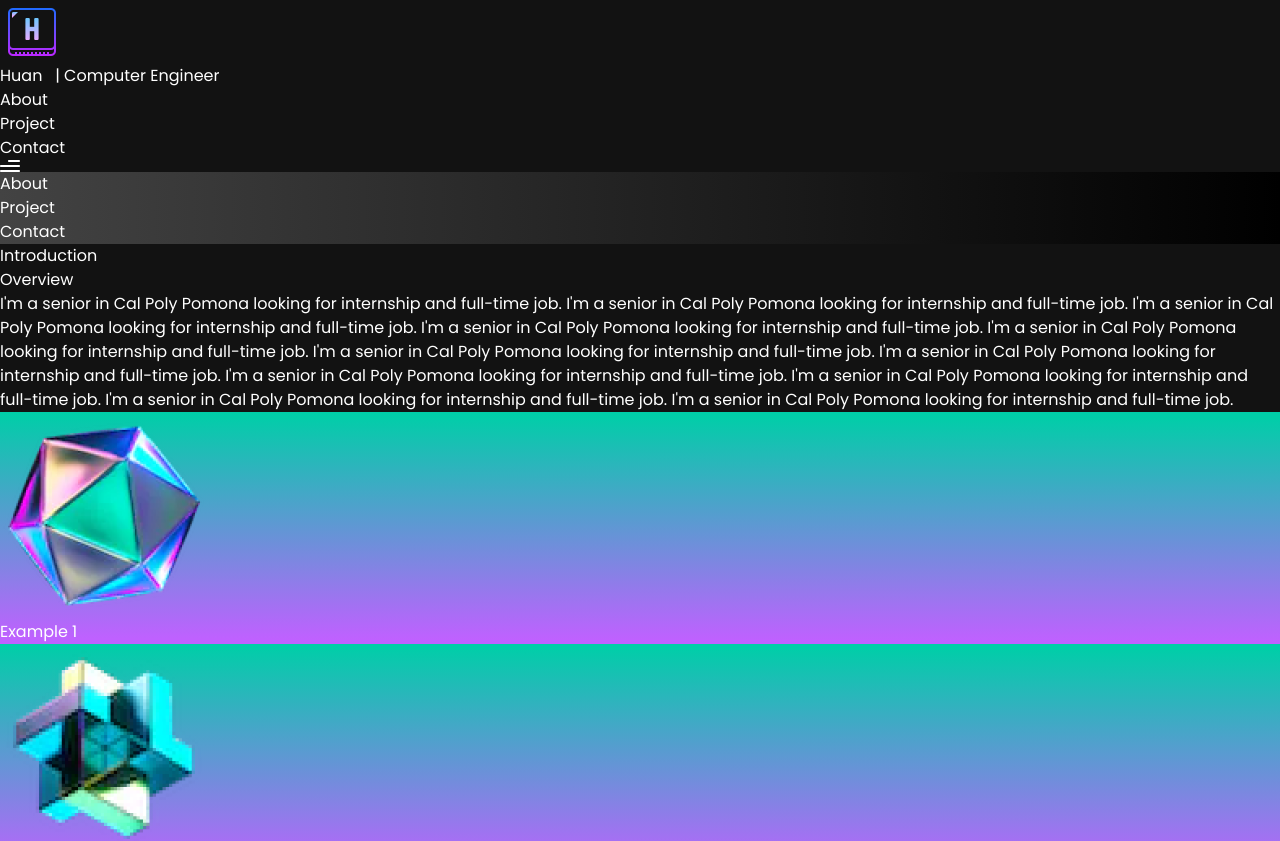
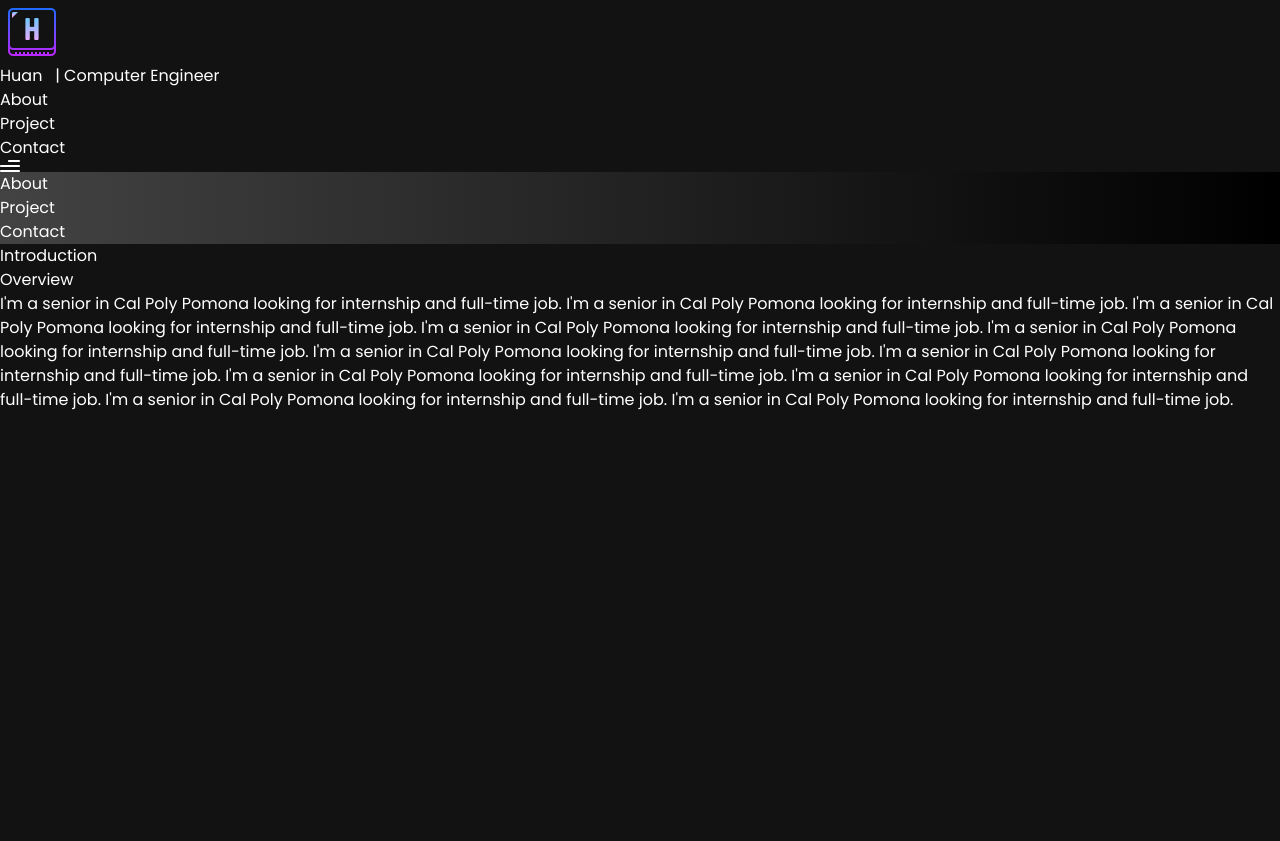
Before and after one commit to HStevenC/Portfolio, a React (Vite) app: page /About in a window 1280 px wide. Shown: the top 841 px of the page. After the commit the page ends 800 px from the top, so only its background shows below. Built offline with nearby package versions, Linux system fonts and the light colour scheme.

Commit message:
Fixed About section margins by creating a customized css margin and applied it to higher level than SectionWrapper

```diff
--- a/src/Pages/Home.jsx
+++ b/src/Pages/Home.jsx
@@ -10,7 +10,9 @@ const Home = () => {
         </div>
 
         <div className='relative z-0'>
-          <About id='about-section' />
+          <div className='about-margin' >
+            <About id='about-section' />
+          </div>
           <Projects/>
           {/* <Tech/> */}
           <Contact/>
--- a/src/components/About.jsx
+++ b/src/components/About.jsx
@@ -7,44 +7,47 @@ import { services } from "../constants";
 import { fadeIn, textVariant } from "../utils/motion";
 import { SectionWrapper } from '../hoc';
 
-const ServiceCard = ({index, title, icon}) => {
-  return (
-    <Tilt className='xs:w:[250] '>
-      <motion.div
-        variants={fadeIn("right", "spring", 0.5 * index, 0.75)}
-        className='w-full green-pink-gradient p-[3px] rounded-[20px] shadow-card'
-      >
-        <div
-          options={{
-            max: 45,
-            scale: 1,
-            speed: 450
-          }}
-          className='bg-tertiary rounded-[20px] py-5 px-12 min-h-[280px] flex justify-evenly items-center flex-col'
-        >
-          <img
-            src={icon}
-            alt={title}
-            className='w-16 h-16 object-contain'
-          />
-          <h3 className='text-white text-[20px] font-bold text-center'>
-            {title}
-          </h3>
-        </div>
-      </motion.div>
+// const ServiceCard = ({index, title, icon}) => {
+//   return (
+//     <Tilt className='xs:w:[250] '>
+//       <motion.div
+//         variants={fadeIn("right", "spring", 0.5 * index, 0.75)}
+//         className='w-full green-pink-gradient p-[3px] rounded-[20px] shadow-card'
+//       >
+//         <div
+//           options={{
+//             max: 45,
+//             scale: 1,
+//             speed: 450
+//           }}
+//           className='bg-tertiary rounded-[20px] py-5 px-12 min-h-[280px] flex justify-evenly items-center flex-col'
+//         >
+//           <img
+//             src={icon}
+//             alt={title}
+//             className='w-16 h-16 object-contain'
+//           />
+//           <h3 className='text-white text-[20px] font-bold text-center'>
+//             {title}
+//           </h3>
+//         </div>
+//       </motion.div>
 
-    </Tilt>
-  );
-};
+//     </Tilt>
+//   );
+// };
 
 const About = () => {
   return (
     <>
-      <motion.div className='padding-top-1' variants={textVariant()}>
+
+      {/* Header, its animation and styles */}
+      <motion.div variants={textVariant()}>
         <p className={styles.sectionSubText}>Introduction</p>
         <h2 className={styles.sectionHeadText}>Overview</h2>
       </motion.div>
 
+      {/* p and its animation and styles */}
       <motion.p
         variants={fadeIn("", "", 0.1, 1)}
         className='mt-4 text-secondary text-[17px] max-w-3xl leading-[30px]'
@@ -63,11 +66,12 @@ const About = () => {
 
       </motion.p>
 
-      <div className='mt-20 flex flex-wrap gap-10'>
+      {/* <div className='mt-20 flex flex-wrap gap-10'>
         {services.map((service, index) => (
           <ServiceCard key={service.title} index={index} {...service}/>
         ))}
-      </div>
+      </div> */}
+
     </>
   );
 };
--- a/src/hoc/SectionWrapper.jsx
+++ b/src/hoc/SectionWrapper.jsx
@@ -11,7 +11,7 @@ const SectionWrapper = (Component, idName) =>
         initial='hidden'
         whileInView='show'
         viewport={{ once: true, amount: .3 }}
-        className={`${styles.padding} max-w-7xl mx-auto relative mt-80 z-0`}
+        className={`${styles.padding} max-w-7xl mx-auto relative z-0`}
       >
         <Component />
       </motion.section>
--- a/src/index.css
+++ b/src/index.css
@@ -12,7 +12,10 @@
   scroll-behavior: smooth;
   color-scheme: dark;
 }
-
+.about-margin{
+  padding-top: 0 !important;
+  margin-top: 500px !important;
+}
 .vertical-timeline::before {
   width: 3px;
   height: 1400px;
```
